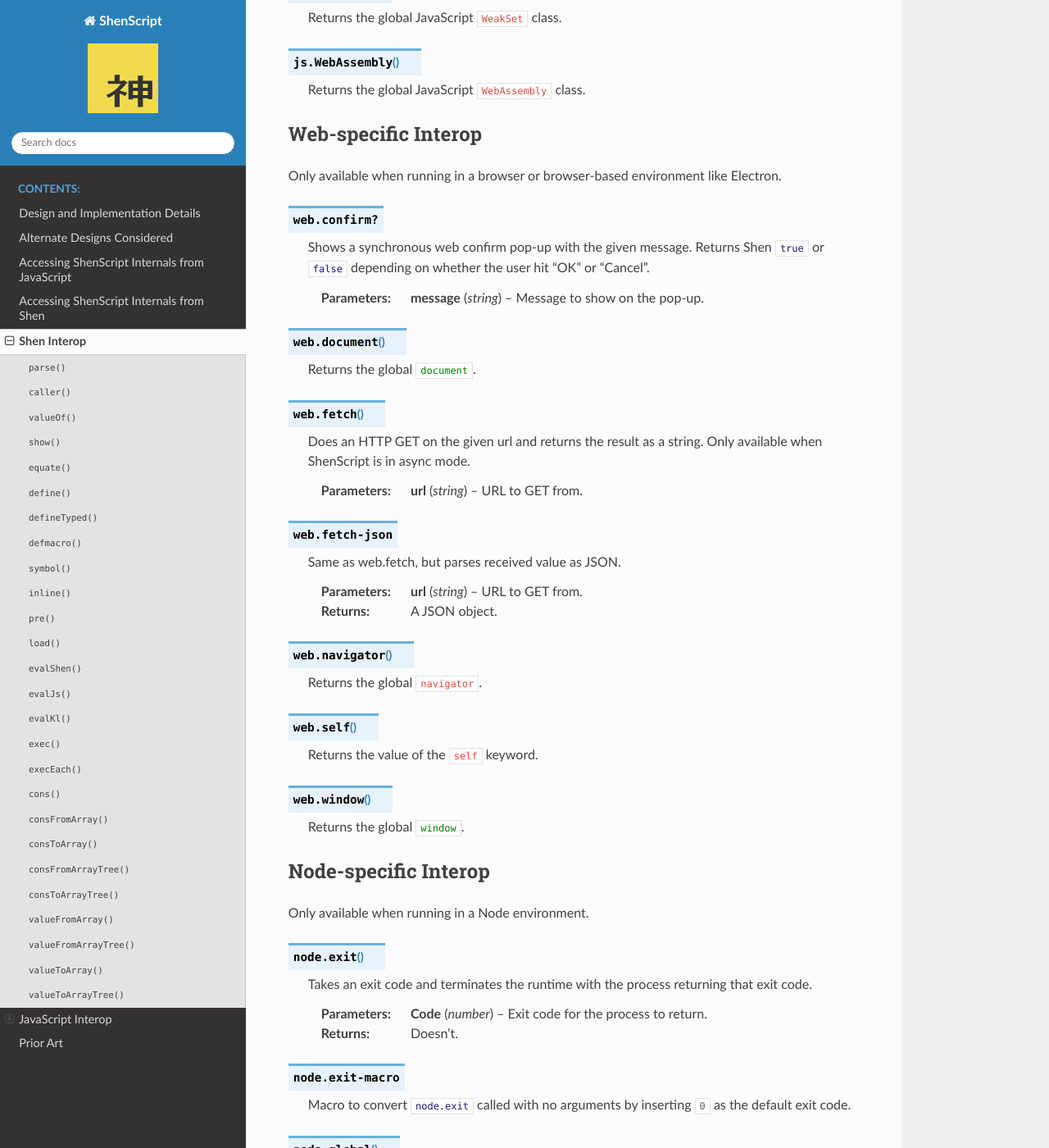
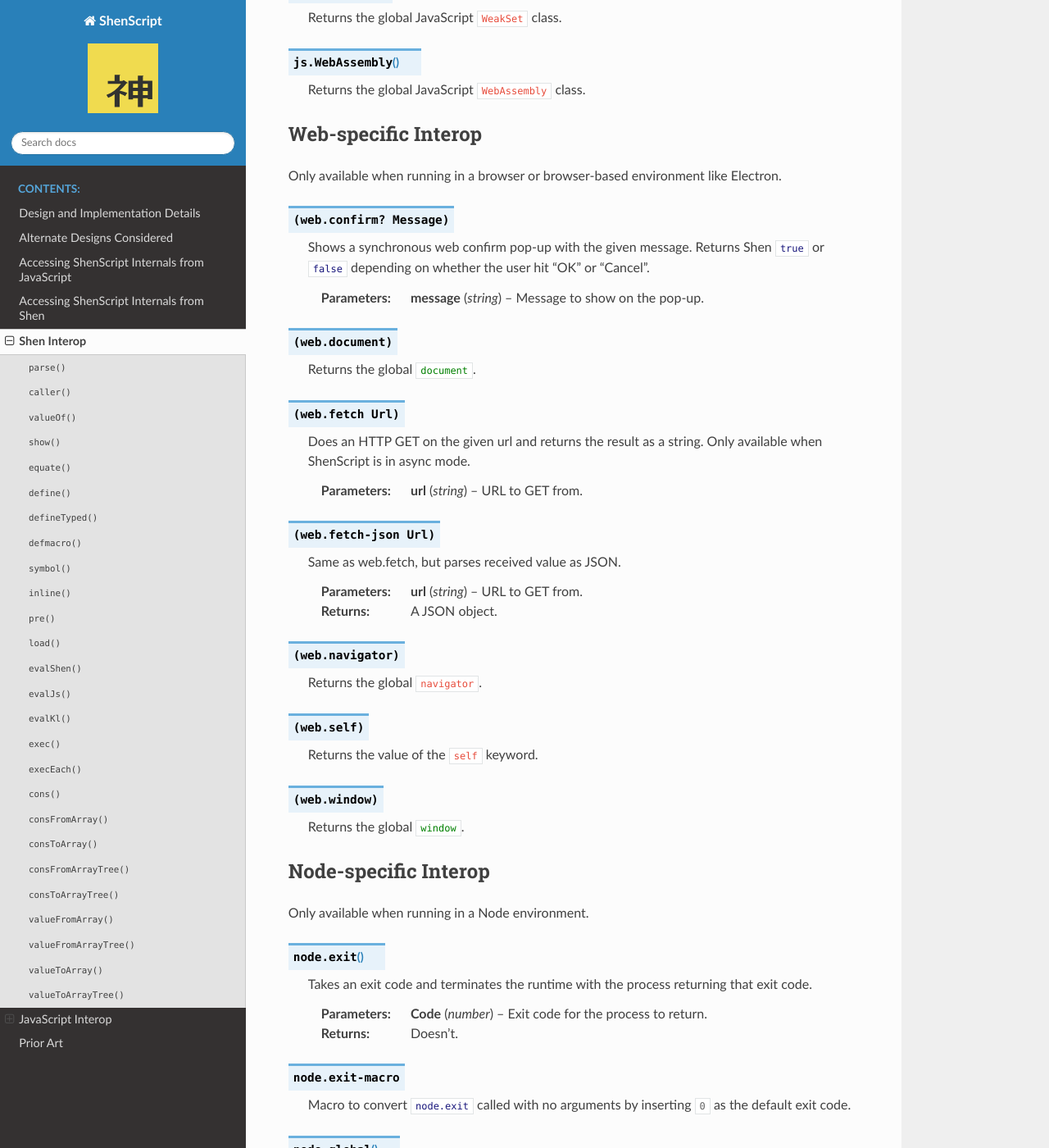
Before and after one commit to rkoeninger/ShenScript, a Sphinx documentation site: the page built from docs/interop.rst, in a window 1280 px wide and 1400 px high, scrolled down 30318 px. Shown: the whole window at 82% size. Built offline with Sphinx 7.4.7 and the Read the Docs theme 2.0.0, drawn with Linux system fonts in a browser that asks for light colours.

Commit message:
Fixing web. function formatting in docs

```diff
--- a/docs/interop.rst
+++ b/docs/interop.rst
@@ -1331,38 +1331,38 @@ Web-specific Interop
 
 Only available when running in a browser or browser-based environment like Electron.
 
-.. function:: web.confirm?
+.. function:: (web.confirm? Message)
 
    Shows a synchronous web confirm pop-up with the given message. Returns Shen :shen:`true` or :shen:`false` depending on whether the user hit "OK" or "Cancel".
 
    :param string message: Message to show on the pop-up.
 
-.. function:: web.document
+.. function:: (web.document)
 
    Returns the global :js:`document`.
 
-.. function:: web.fetch
+.. function:: (web.fetch Url)
 
    Does an HTTP GET on the given url and returns the result as a string. Only available when ShenScript is in async mode.
 
    :param string url: URL to GET from.
 
-.. function:: web.fetch-json
+.. function:: (web.fetch-json Url)
 
    Same as web.fetch, but parses received value as JSON.
 
    :param string url: URL to GET from.
    :returns:          A JSON object.
 
-.. function:: web.navigator
+.. function:: (web.navigator)
 
    Returns the global :js:`navigator`.
 
-.. function:: web.self
+.. function:: (web.self)
 
    Returns the value of the :js:`self` keyword.
 
-.. function:: web.window
+.. function:: (web.window)
 
    Returns the global :js:`window`.
 
```
